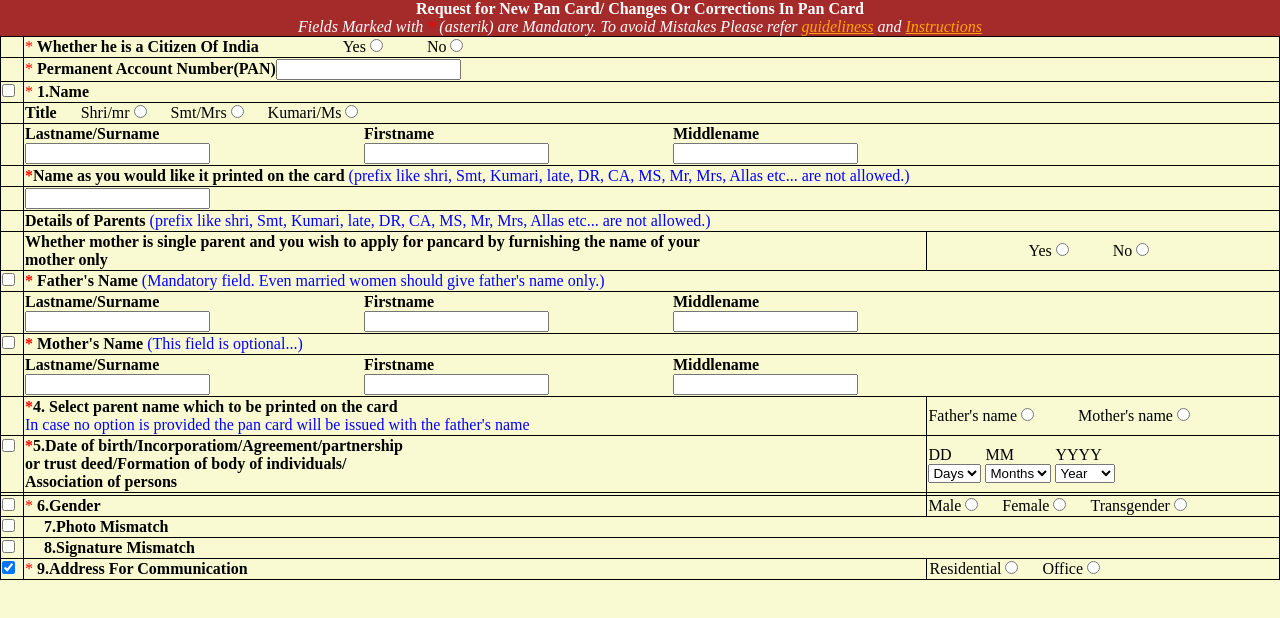
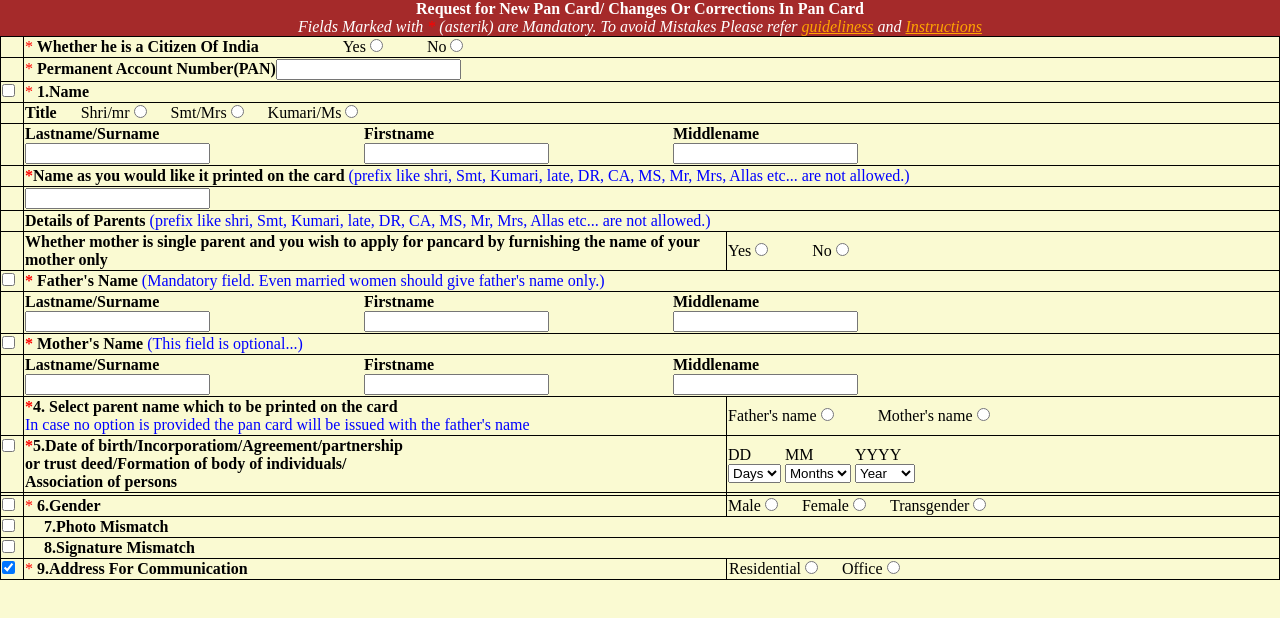
Before and after one commit to J-Saisaran/Pancard-Task, a plain HTML site: page index.html in a window 1280 px wide. Drawn offline with Linux system fonts and the light colour scheme.

Commit message:
Update index.html

```diff
--- a/index.html
+++ b/index.html
@@ -125,12 +125,12 @@
       </tr>
       <tr>
         <td></td>
-        <td>
+        <td style="width: 700px;">
             <b> Whether mother is single parent and you wish to apply for pancard by furnishing the name of your <br>mother only
         </b></td>
         <td>
 
-            <label for="yes" style="padding-left: 100px;">Yes</label>
+            <label for="yes" >Yes</label>
           <input type="radio" name="" id="yes">
           <label for="no" style="padding-left: 40px;">No</label>
           <input type="radio" name="" id="no"></b>
```
